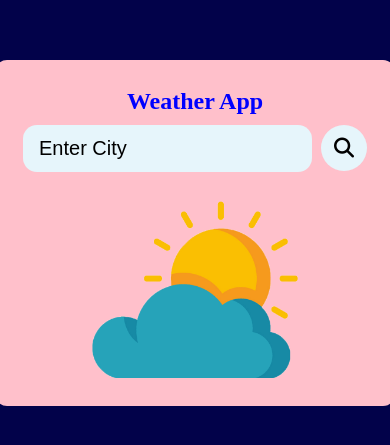
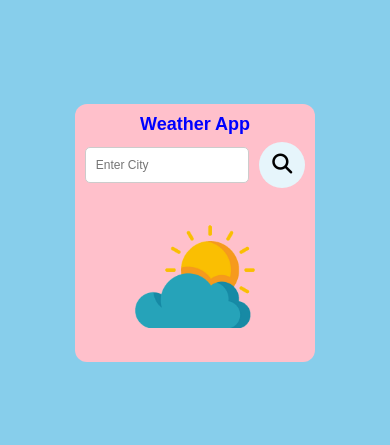
Before and after one commit to SIVASRAVANI02/WeatherApplication, a plain HTML site: page index.html in a window 390 px wide. Shown: the part 189-634 px from the top of the page. Drawn offline with Linux system fonts and the light colour scheme.

Commit message:
Update style.css

```diff
--- a/style.css
+++ b/style.css
@@ -1,4 +1,4 @@
-*{
+/*  *{
     padding: 0;
     margin: 0;
     box-sizing: border-box;
@@ -56,4 +56,173 @@ body{
 }
 .weather-body img{
     width: 60%;
+} */
+
+
+
+
+
+/* Reset default margins and paddings */
+* {
+    margin: 0;
+    padding: 0;
+    box-sizing: border-box;
+    font-family: Arial, sans-serif;
 }
+
+body{
+    background-color: skyblue;
+    min-height: 100vh;
+    display: flex;
+    justify-content: center;
+    align-items: center;
+
+}
+
+/* Center the container */
+.container {
+    width: 400px;
+    margin: 50px auto;
+    padding: 20px;
+    background: pink;
+    color: white;
+    border-radius: 12px;
+    text-align: center;
+}
+
+/* Header */
+h2 {
+    text-align: center;
+    margin-bottom: 10px;
+    color: blue;
+}
+
+/* Search box */
+.serach-box {
+    display: flex;
+    justify-content: center;
+    align-items: center;
+    gap: 10px;
+    margin-bottom: 20px;
+    border-radius: 12px;
+}
+
+.input-box {
+    width: 70%;
+    padding: 10px;
+    border-radius: 5px;
+    border: 1px solid #ccc;
+    font-size: 16px;
+}
+
+.serach-box button{
+    width: 46px;
+    height: 46px;
+    background-color: #e6f5fb;
+    border-radius: 50%;
+    font-size: 20px;
+}
+
+button:hover {
+    background: rgb(141, 138, 141);
+}
+
+/* Weather Image */
+.weather-body {
+    text-align: center;
+    margin-top: 20px;
+}
+
+.weather-image {
+    width: 150px;
+    height: auto;
+}
+
+/* Weather Details */
+#details {
+    margin-top: 20px;
+    text-align: center;
+}
+
+h1 {
+    font-size: 32px;
+}
+
+h2 {
+    font-size: 24px;
+}
+
+h3 {
+    font-size: 18px;
+}
+
+p {
+    font-size: 16px;
+}
+
+/* Responsive Design */
+@media screen and (max-width: 768px) {
+    .container {
+        width: 90%;
+        padding: 15px;
+    }
+
+    .input-box {
+        width: 60%;
+        font-size: 14px;
+    }
+
+    button {
+        padding: 8px 12px;
+        font-size: 14px;
+    }
+
+    h1 {
+        font-size: 28px;
+    }
+
+    h2 {
+        font-size: 22px;
+    }
+
+    h3 {
+        font-size: 16px;
+    }
+}
+
+@media screen and (max-width: 480px) {
+    .container {
+        width: 95%;
+        padding: 10px;
+    }
+
+    .input-box {
+        width: 75%;
+        font-size: 12px;
+    }
+
+    button {
+        padding: 6px 10px;
+        font-size: 12px;
+    }
+
+    .weather-image {
+        width: 120px;
+    }
+
+    h1 {
+        font-size: 24px;
+    }
+
+    h2 {
+        font-size: 18px;
+    }
+
+    h3 {
+        font-size: 14px;
+    }
+
+    p {
+        font-size: 14px;
+    }
+}
```
